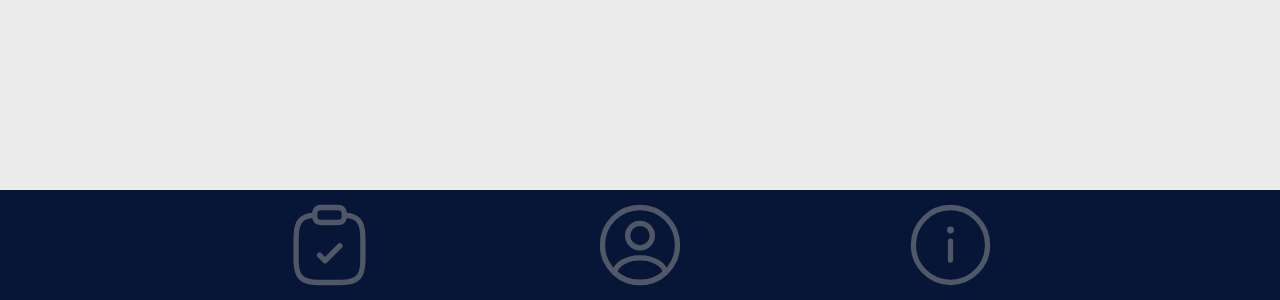
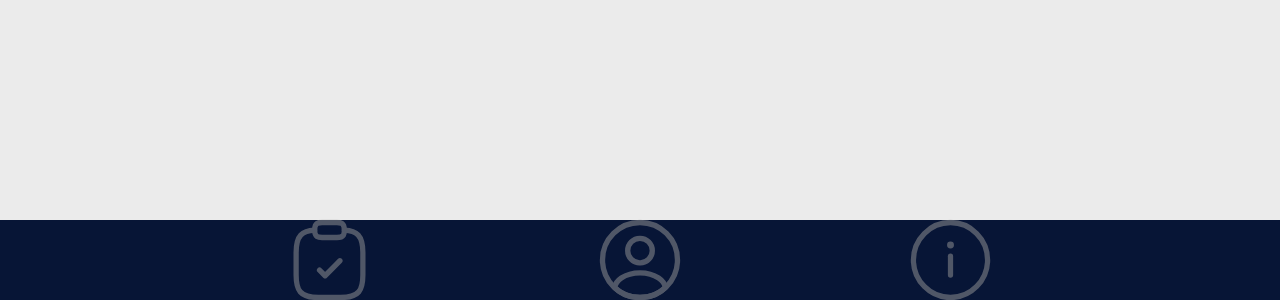
Before and after one commit to loppy33/wedtonClient, a React (Vite) app: page / in a window 1280 px wide. Shown: the part 500-800 px from the top of the page. Built offline with nearby package versions, Linux system fonts and the light colour scheme; what @tonconnect/ui-react would draw is missing.

Commit message:
footer bag fix

```diff
--- a/src/components/Layout/Layout.sass
+++ b/src/components/Layout/Layout.sass
@@ -7,8 +7,11 @@
     height: 100vh
 
     nav
+        height: 10%
         background-color: $footerMenu
         padding: 10px 0
+        display: flex
+        align-items: center
         ul
             display: flex
             justify-content: space-evenly
```
